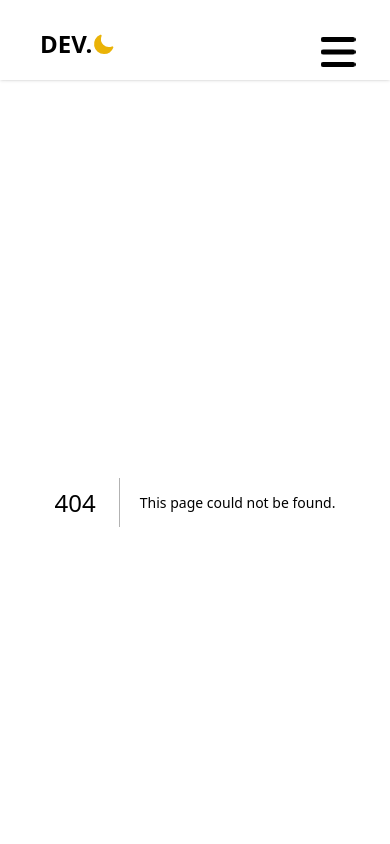
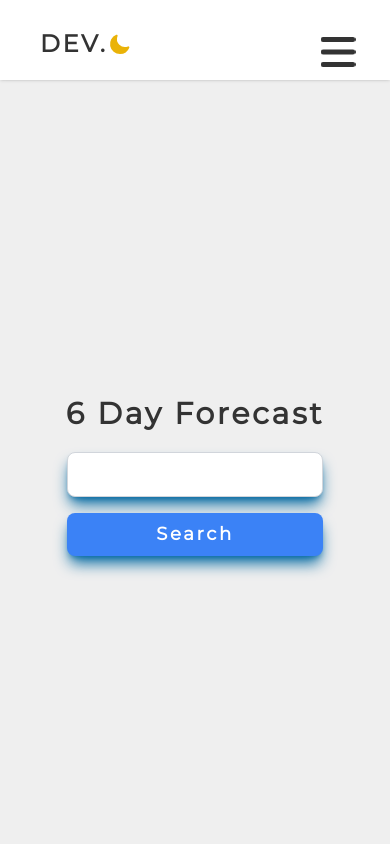
Before and after one commit to Andrehatlo/nextjs-tw-portfolio-2023, a Next.js app: page /projects/weekly-forecast in a window 390 px wide. Before the commit this address had no page. Shown: the top 844 px of the page. Built offline with nearby package versions, Linux system fonts and the light colour scheme; what tailwindcss-dark-mode would draw is missing.

Commit message:
fixed mobile view, change url forecast to weekly-forecast and changed the lookz

```diff
--- a/components/Forecast/Forecast.tsx
+++ b/components/Forecast/Forecast.tsx
@@ -3,6 +3,7 @@ import axios from 'axios';
 import moment from 'moment';
 import Search from '../Weather/Search';
 import ForecastCard from './ForecastCard';
+import styled from 'styled-components';
 
 export interface ForecastData {
     list: Forecast[];
@@ -31,6 +32,12 @@ export interface Forecast {
     rain?: Rain;
     snow?: Snow;
 }
+
+const StyledFlex = styled.div`
+    @apply sm:flex;
+    overflow-y: auto;
+    max-height: 100vh;
+`;
 
 const Forecast: React.FC = () => {
     const [forecastData, setForecastData] = useState<ForecastData | null>(null);
@@ -94,7 +101,10 @@ const Forecast: React.FC = () => {
                     <div className="p-1 pb-1">
                         <Search onSearch={handleSearch} />
                     </div>
-                <div className="sm:flex sm:overflow-y-scroll">
+                {errorMessage && <p className="text-red-500">
+                    {errorMessage}
+                    </p>}
+                <StyledFlex>
                     <div className='lg:md:flex lg:md:w-full h-100 gap-2 mt-4 justify-center p-4'>
                         {forecastData?.list.map((forecast, i) => (
                             <div key={i}>
@@ -102,7 +112,7 @@ const Forecast: React.FC = () => {
                             </div>
                         ))}
                     </div>
-                </div>
+                </StyledFlex>
             </div>
         </div>
     );
--- a/components/Forecast/ForecastCard.tsx
+++ b/components/Forecast/ForecastCard.tsx
@@ -28,16 +28,16 @@ interface ForecastProps {
 const ForecastCard: React.FC<ForecastProps> = (props, key) => {
 
     return (
-       <>
             <div key={key} className="w-40 h-80 p-4 text-center font-bold text-gray-600 border-opacity-40 border border-white-600 shadow-lg drop-shadow-lg">
+                <div className="grid grid-row-2 gap-4 text-center">
 
-                    <div className="grid grid-row-2 gap-4 text-center">
                     <div className="text-sm font-medium  font-poppins tracking-widest">
                         {moment(props.dt_txt).format('DD/MM')}
                     </div>
                     <div className="text-md div text-bold  font-poppins tracking-widest">
                         {moment(props.dt_txt).format('dddd')}
                     </div>
+
                 </div>
 
 
@@ -56,9 +56,7 @@ const ForecastCard: React.FC<ForecastProps> = (props, key) => {
                     {props.rain?.['3h'] ? ` ~ ${props.rain?.['3h']}mm` : ``}
                 </div>
             </div>
-
         </div>
-         </>
     )
 }
 
--- a/components/NavBar.tsx
+++ b/components/NavBar.tsx
@@ -23,7 +23,9 @@ const Navbar: React.FC<NavbarProps> = ({}) => {
                     {/* End Logo Here */}
                 </Link>
               </span>
-            <ThemeSwitch />
+              <div className="flex flex-col pl-4">
+                <ThemeSwitch />
+              </div>
             </div>
             {/* Hamburger icon */}
             <div onClick={() => setOpen(!open)} className="lg:hidden md:hidden">
--- a/package.json
+++ b/package.json
@@ -14,6 +14,8 @@
     "axios": "^1.2.2",
     "date-fns": "^2.29.3",
     "dotenv": "^16.0.3",
+    "embla-carousel": "^7.0.9",
+    "emotion": "^11.0.0",
     "eslint-config-next": "^13.1.4",
     "framer-motion": "^8.4.2",
     "gray-matter": "^4.0.3",
@@ -30,6 +32,7 @@
     "remark": "^14.0.2",
     "remark-html": "^15.0.1",
     "sass": "^1.57.1",
+    "styled-components": "^5.3.6",
     "tailwindcss-dark-mode": "^1.1.4"
   },
   "devDependencies": {
@@ -37,6 +40,7 @@
     "@types/node": "^18.11.3",
     "@types/react": "^18.0.21",
     "@types/react-dom": "18.0.6",
+    "@types/styled-components": "^5.1.26",
     "autoprefixer": "^10.4.12",
     "eslint": "^8.31.0",
     "postcss": "^8.4.18",
--- a/pages/projects/index.tsx
+++ b/pages/projects/index.tsx
@@ -25,7 +25,7 @@ const Projects: React.FC<ProjectsProps> = ({}) => {
                     Here are some of my projects
                 </p>
                 <div className="flex flex-wrap items-center justify-around max-w-4xl mt-6 sm:w-full">
-                    <Link href="/projects/Forecast" className="p-6 mt-6 text-left border w-96 rounded-xl hover:text-blue-600 focus:text-blue-600">
+                    <Link href="/projects/weekly-forecast" className="p-6 mt-6 text-left border w-96 rounded-xl hover:text-blue-600 focus:text-blue-600">
                             <h3 className="text-2xl font-bold">
                                 6 Day Weather Forecast &rarr;
                                 </h3>
--- a/styles/globals.scss
+++ b/styles/globals.scss
@@ -1,3 +1,20 @@
 @tailwind base;
 @tailwind components;
 @tailwind utilities;
+
+@import url("https://fonts.googleapis.com/css?family=Montserrat");
+
+* {
+    box-sizing: border-box;
+}
+
+body {
+  height: 100%;
+  background: #efefef;
+  color: #333;
+  font-family: 'Montserrat', sans-serif;
+  font-weight: 600;
+  text-align: center;
+  letter-spacing: 0.15em;
+  font-size: 18px;
+}
```
Also changed, not shown: pages/projects/weekly-forecast.tsx (renamed from pages/projects/Forecast.tsx), 2 other files (tests, documents, lock files or other folders). Lines whose indentation alone changed are shown as unchanged.
